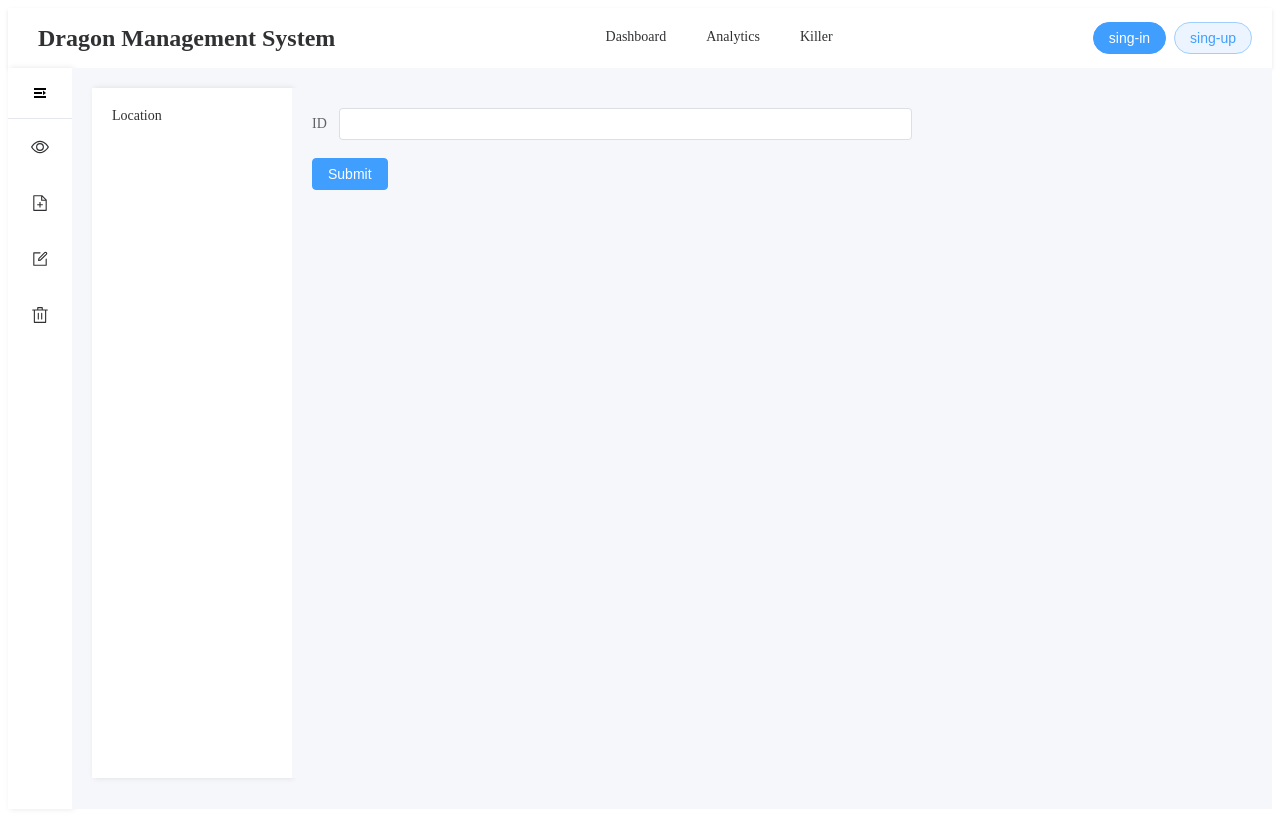
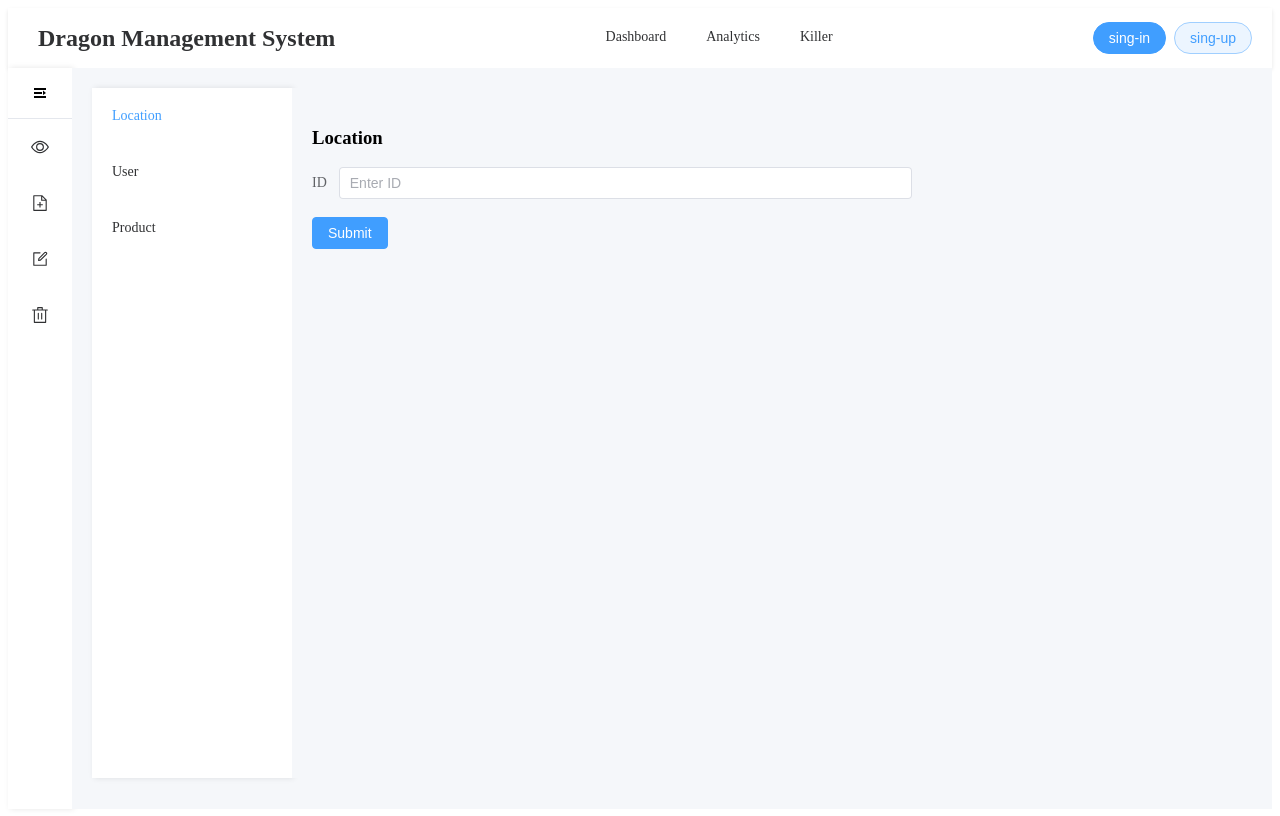
Before and after one commit to Luhter1/isLab1, a Vue app in the folder frontend/: page /view in a window 1280 px wide. Built offline with nearby package versions, Linux system fonts and the light colour scheme.

Commit message:
add common component for view object

```diff
--- a/frontend/src/components/Location/View.vue
+++ b/frontend/src/components/Common/GenericGetById.vue
@@ -1,15 +1,20 @@
-<script lang="ts" setup>
-import { reactive, ref } from 'vue'
-import { getLocation } from '@/services/LocationService'
+// File: GenericGetByIdForm.vue
+
+<script lang="ts" setup generic="TDto extends { id: any }">
+import { reactive, ref, type Component } from 'vue'
 import type { FormInstance, FormRules } from 'element-plus'
-import { LocationDto } from '@/interfaces/dto/locations/LocationDto'
-import cardLocation from './Card.vue'
 
 interface ViewId {
   id: number;
 }
-const getData = ref<LocationDto>()
 
+const props = defineProps<{
+  getT: (id: number) => Promise<TDto>,
+  cardT: Component,
+  formLabel?: string
+}>()
+
+const data = ref<TDto>()
 const ruleFormRef = ref<FormInstance>()
 const view = reactive<ViewId>({
   id: null
@@ -26,22 +31,25 @@ const validateId = (rule: any, value: number, callback: any) => {
 }
 
 const rules = reactive<FormRules<ViewId>>({
-  id: [
-    { validator: validateId, trigger: 'blur' },
-  ]
+  id: [{ validator: validateId, trigger: 'blur' }]
 })
 
 const submitForm = async (formEl: FormInstance | undefined) => {
   if (!formEl) return
   await formEl.validate(async (valid) => {
     if (valid) {
-      getData.value = await getLocation(view.id)
+      try {
+        data.value = await props.getT(view.id!)
+      } catch (error) {
+        data.value = undefined
+      }
     }
   })
 }
 </script>
 
 <template>
+  <h3 v-if="formLabel">{{ formLabel }}</h3>
   <el-form
     ref="ruleFormRef"
     style="max-width: 600px"
@@ -49,16 +57,18 @@ const submitForm = async (formEl: FormInstance | undefined) => {
     :rules="rules"
     label-width="auto"
   >
-
     <el-form-item label="ID" prop="id">
-      <el-input v-model="view.id" type="number"/>
+      <el-input v-model.number="view.id" type="number" placeholder="Enter ID"/>
     </el-form-item>
 
     <el-form-item>
       <el-button type="primary" @click="submitForm(ruleFormRef)">Submit</el-button>
     </el-form-item>
-
   </el-form>
 
-  <cardLocation :obj="getData" v-if="getData"/>
+  <component
+    :is="props.cardT"
+    :obj="data"
+    v-if="data"
+  />
 </template>
--- a/frontend/src/views/sidebar/ViewObject.vue
+++ b/frontend/src/views/sidebar/ViewObject.vue
@@ -1,16 +1,38 @@
 <script lang="ts" setup>
-import { ref, shallowRef, markRaw } from 'vue';
-import LocationView from '@/components/Location/View.vue'
+import { shallowRef, markRaw, type Component } from 'vue';
+import GenericGetById from '@/components/Common/GenericGetById.vue'
 
-const componentMap = {
-  Location: markRaw(LocationView),
-};
+import CardLocation from '@/components/Location/Card.vue'
+import { getLocation } from '@/services/LocationService'
+import { LocationDto } from '@/interfaces/dto/locations/LocationDto'
 
-const activeComponent = shallowRef(componentMap.Location);
 
-const handleMenuSelect = (index) => {
-  activeComponent.value = componentMap[index];
-};
+interface ComponentConfig {
+  component: any
+  props: {
+    getT: (id: number) => Promise<LocationDto>
+    cardT: any
+    formLabel?: string
+  }
+}
+
+const componentMap: Record<string, ComponentConfig> = {
+  Location: {
+    component: markRaw(GenericGetById),
+    props: {
+      getT: getLocation,
+      cardT: markRaw(CardLocation),
+      formLabel: "Location",
+    }
+  },
+
+}
+
+const activeComponentConfig = shallowRef(componentMap.Location)
+
+const handleMenuSelect = (index: string) => {
+  activeComponentConfig.value = componentMap[index]
+}
 </script>
 
 <template>
@@ -20,18 +42,28 @@ const handleMenuSelect = (index) => {
         :collapse="false"
         class="sidebar-menu"
         @select="handleMenuSelect"
-            default-active="create">
+        default-active="Location">
 
         <el-menu-item index="Location">
           <span>Location</span>
         </el-menu-item>
 
+        <el-menu-item index="User">
+          <span>User</span>
+        </el-menu-item>
+
+        <el-menu-item index="Product">
+          <span>Product</span>
+        </el-menu-item>
       </el-menu>
     </el-aside>
 
     <el-main>
       <KeepAlive>
-            <component :is="activeComponent" />
+        <component
+          :is="activeComponentConfig.component"
+          v-bind="activeComponentConfig.props"
+        />
       </KeepAlive>
     </el-main>
   </el-container>
```
Lines whose indentation alone changed are shown as unchanged.
